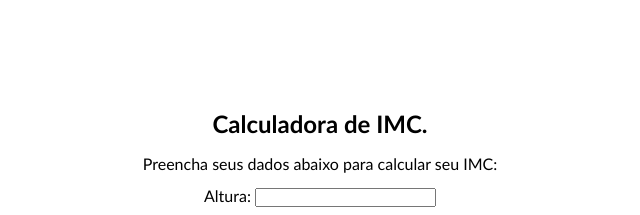
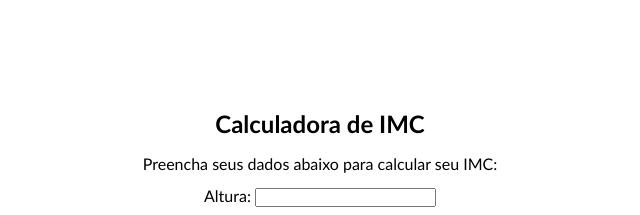
Before and after one commit to bgslucas/tarefa-ebac-git, a plain HTML site: page index.html in a window 1280 px wide. Shown: the top 215 px of the page, 320-960 px from the left. Drawn offline with Linux system fonts and the light colour scheme.

Commit message:
Segunda alteração título.html

```diff
--- a/index.html
+++ b/index.html
@@ -10,7 +10,7 @@
 </head>
 <body>
 
-    <h2>Calculadora de IMC.</h2>
+    <h2>Calculadora de IMC</h2>
 
     <p>Preencha seus dados abaixo para calcular seu IMC:</p>
 
```
